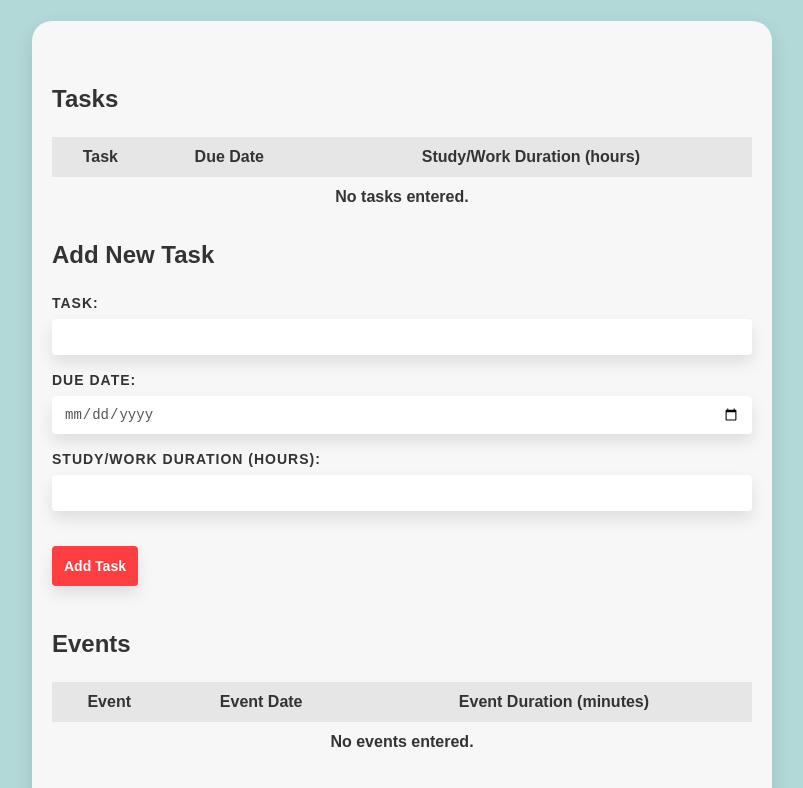
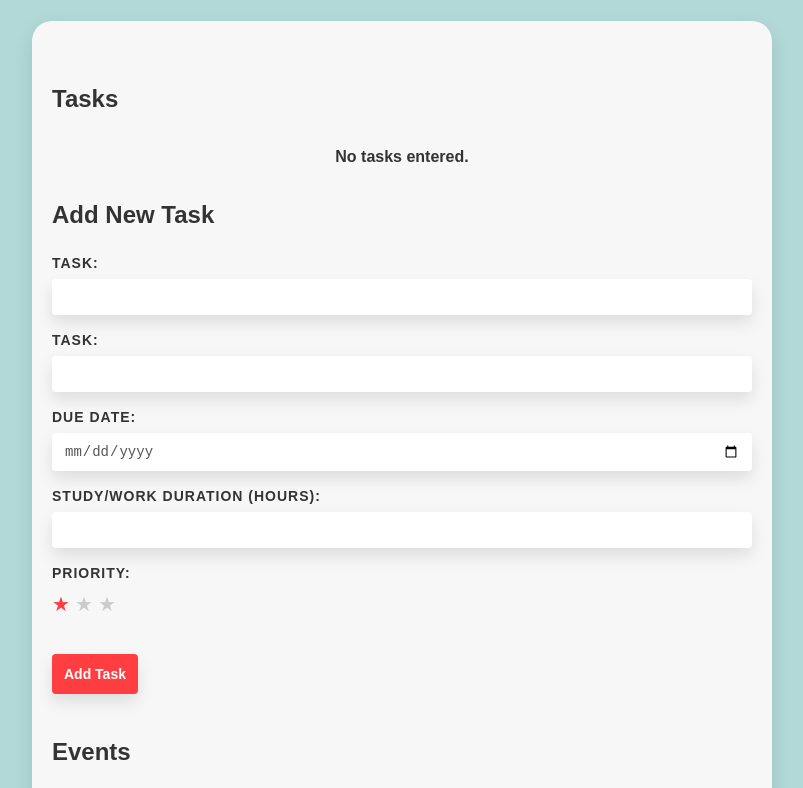
Before and after one commit to RogueArt/hack-with-pro-2023, a React (Create React App) app: page / in a window 1280 px wide. Shown: the top 788 px of the page, without its empty margins (238-1041 px from the left). Built offline with nearby package versions, Linux system fonts and the light colour scheme.

Commit message:
Next commit

```diff
--- a/src/components/TaskInput/TaskInput.js
+++ b/src/components/TaskInput/TaskInput.js
@@ -2,6 +2,7 @@ import React, { useState } from 'react';
 import styles from './TaskInput.module.css';
 
 const TaskInput = ({ onSubmit }) => {
+
   const [tasks, setTasks] = useState([]);
   const [events, setEvents] = useState([]);
   const [newTask, setNewTask] = useState('');
@@ -10,6 +11,8 @@ const TaskInput = ({ onSubmit }) => {
   const [newEvent, setNewEvent] = useState('');
   const [newEventDate, setNewEventDate] = useState('');
   const [newEventDuration, setNewEventDuration] = useState('');
+  const [newPriority, setNewPriority] = useState(1);
+  const [priority, setPriority] = useState(0);
 
   const handleTaskSubmit = (e) => {
     e.preventDefault();
@@ -18,6 +21,7 @@ const TaskInput = ({ onSubmit }) => {
       task: newTask,
       dueDate: newDueDate,
       studyDuration: newStudyDuration,
+      priority: priority,
     };
 
     setTasks([...tasks, taskToAdd]);
@@ -25,6 +29,7 @@ const TaskInput = ({ onSubmit }) => {
     setNewTask('');
     setNewDueDate('');
     setNewStudyDuration('');
+    setPriority(0);
   };
 
   const handleEventSubmit = (e) => {
@@ -49,20 +54,26 @@ const TaskInput = ({ onSubmit }) => {
     setEvents([]);
   };
 
+  const handlePriorityChange = (newPriority) => {
+    setPriority(newPriority);
+  };
+
   return (
     <div className={styles.inputWrapper}>
       <div className={styles.tables}>
         <div className={styles.tasks}>
           <h2>Tasks</h2>
           <table className={styles.table}>
+            {tasks.length > 0 && (
               <thead>
                 <tr>
                   <th>Task</th>
                   <th>Due Date</th>
                   <th>Study/Work Duration (hours)</th>
+                  <th>Priority</th>
                 </tr>
               </thead>
-
+            )}
             <tbody>
               {tasks.length > 0 ? (
                 tasks.map((task, index) => (
@@ -70,20 +81,33 @@ const TaskInput = ({ onSubmit }) => {
                     <td>{task.task}</td>
                     <td>{task.dueDate}</td>
                     <td>{task.studyDuration}</td>
+                    <td>{'★'.repeat(task.priority)}</td>
                   </tr>
                 ))
               ) : (
                 <tr>
-              <td colSpan="3" className={styles.emptyRow}>
+                  <td colSpan="4" className={styles.emptyRow}>
                     No tasks entered.
                   </td>
                 </tr>
               )}
             </tbody>
           </table>
-
           <h2>Add New Task</h2>
           <form onSubmit={handleTaskSubmit}>
+            <div className={styles.inputGroup}>
+              <label className={styles.label} htmlFor="task">
+                Task:
+              </label>
+              <input
+                id="task"
+                className={styles.input}
+                type="text"
+                value={newTask}
+                onChange={(e) => setNewTask(e.target.value)}
+                required
+              />
+            </div>
             <div className={styles.inputGroup}>
               <label className={styles.label} htmlFor="task">
                 Task:
@@ -125,6 +149,22 @@ const TaskInput = ({ onSubmit }) => {
                 required
               />
             </div>
+            <div className={styles.inputGroup}>
+              <label className={styles.label} htmlFor="priority">
+                Priority:
+              </label>
+              <div className={styles.starRating}>
+                {[1, 2, 3].map((star) => (
+                  <span
+                    key={star}
+                    className={`${styles.star} ${star <= newPriority ? styles.selected : ''}`}
+                    onClick={() => setNewPriority(star)}
+                  >
+                    ★
+                  </span>
+                ))}
+              </div>
+            </div>
             <button className={styles.button} type="submit">
                             Add Task
             </button>
@@ -133,7 +173,7 @@ const TaskInput = ({ onSubmit }) => {
         <div className={styles.events}>
           <h2>Events</h2>
           <table className={styles.table}>
-
+             {events.length > 0 &&
                <thead>
                 <tr>
                   <th>Event</th>
@@ -141,6 +181,7 @@ const TaskInput = ({ onSubmit }) => {
                   <th>Event Duration (minutes)</th>
                   </tr>
                 </thead>
+}
 <tbody>
   {events.length > 0 ? (
     events.map((event, index) => (
@@ -158,10 +199,6 @@ const TaskInput = ({ onSubmit }) => {
     </tr>
   )}
 </tbody>
-
-
-
-
           </table>
 
           <h2>Add New Event</h2>
--- a/src/components/TaskInput/TaskInput.module.css
+++ b/src/components/TaskInput/TaskInput.module.css
@@ -164,3 +164,28 @@ body {
       padding: 10px 16px;
     }
   }
+
+  .label {
+    font-size: 14px;
+    margin-bottom: 5px;
+    font-weight: 600;
+    color: #333;
+    text-transform: uppercase;
+    letter-spacing: 1px;
+  }
+
+  .starRating {
+    display: inline-flex;
+    justify-content: flex-start;
+  }
+
+  .star {
+    cursor: pointer;
+    font-size: 20px;
+    margin-right: 5px;
+    color: #ccc;
+  }
+
+  .star.selected {
+    color: #ff3e41;
+  }
```
Lines whose indentation alone changed are shown as unchanged.
